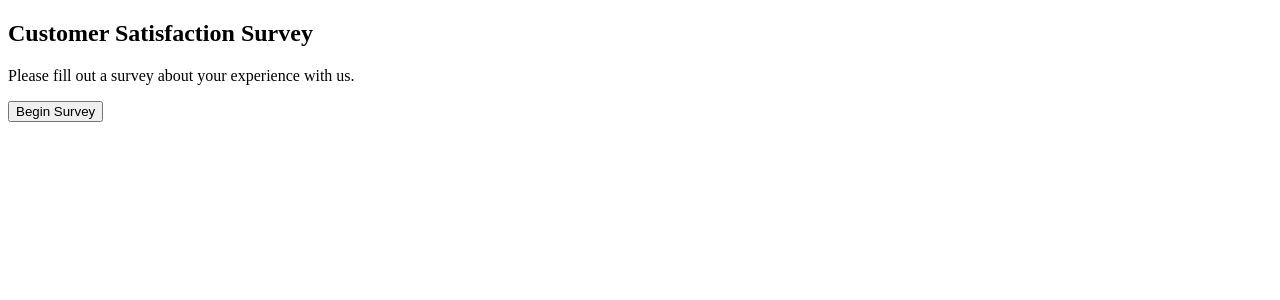
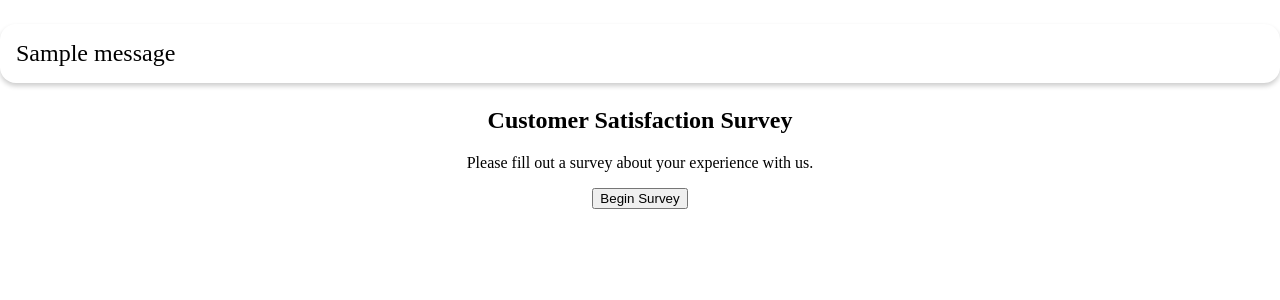
Before and after one commit to Hailaix/unit19, a Flask app: page / in a window 1280 px wide. Shown: the top 300 px of the page. Run offline with Flask 2, Linux system fonts and the light colour scheme; one stand-in notice (Sample message) is shown.

Commit message:
19.3 step 7 complete

```diff
--- a/flask-survey/app.py
+++ b/flask-survey/app.py
@@ -1,4 +1,4 @@
-from flask import Flask, render_template, redirect, request
+from flask import Flask, render_template, redirect, request, flash
 from surveys import satisfaction_survey
 from flask_debugtoolbar import DebugToolbarExtension
 
@@ -21,6 +21,7 @@ def question_route(num):
             question = satisfaction_survey.questions[num]
             return render_template("question.html",q=question,i=num)
         else:
+            flash("Invalid Question", "error")
             return redirect(f"/question/{len(survey_resps)}")
     else:
         return redirect("/thanks")
--- /dev/null
+++ b/flask-survey/static/app.css
@@ -0,0 +1,19 @@
+body {
+    padding: 0;
+    margin: 0;
+}
+
+main {
+    text-align: center;
+}
+
+.flashs p{
+    padding: 1rem;
+    font-size: 1.5rem;
+    border-radius: 1rem;
+    box-shadow: 0 3px 5px rgba(0,0,0,0.2);
+}
+
+.flashs .error{
+    background-color: rgba(255,0,0,0.1);
+}
--- a/flask-survey/templates/base.html
+++ b/flask-survey/templates/base.html
@@ -4,9 +4,21 @@
     <meta charset="UTF-8">
     <meta http-equiv="X-UA-Compatible" content="IE=edge">
     <meta name="viewport" content="width=device-width, initial-scale=1.0">
+    <link rel="stylesheet" href="/static/app.css">
     <title>{% block title %}{% endblock %}</title>
 </head>
 <body>
-    {% block contents %}{% endblock %}
+    {% with msgs = get_flashed_messages(with_categories=true) %}
+        {% if msgs %}
+            <section class="flashs">
+            {% for cat,msg in msgs %}
+                <p class="{{cat}}">{{msg}}</p>
+            {% endfor %}
+            </section>
+        {% endif %}
+    {% endwith %}
+    <main>
+        {% block contents %}{% endblock %}
+    </main>
 </body>
 </html>
--- a/flask-survey/templates/question.html
+++ b/flask-survey/templates/question.html
@@ -5,9 +5,10 @@
     <h2>{{q.question}}</h2>
     <form action="/answer" method="post">
         {% for choice in q.choices %}
-        <input type="radio" name="choice" id="choice{{q.choices.index(choice)}}" value="{{choice}}">
-        <label for="choice{{q.choices.index(choice)}}">{{choice}}</label>
+            <input type="radio" name="choice" id="choice{{q.choices.index(choice)}}" value="{{choice}}">
+            <label for="choice{{q.choices.index(choice)}}">{{choice}}</label>
         {% endfor %}
+        <br>
         <input type="submit" value="Submit">
     </form>
 {% endblock %}
```
